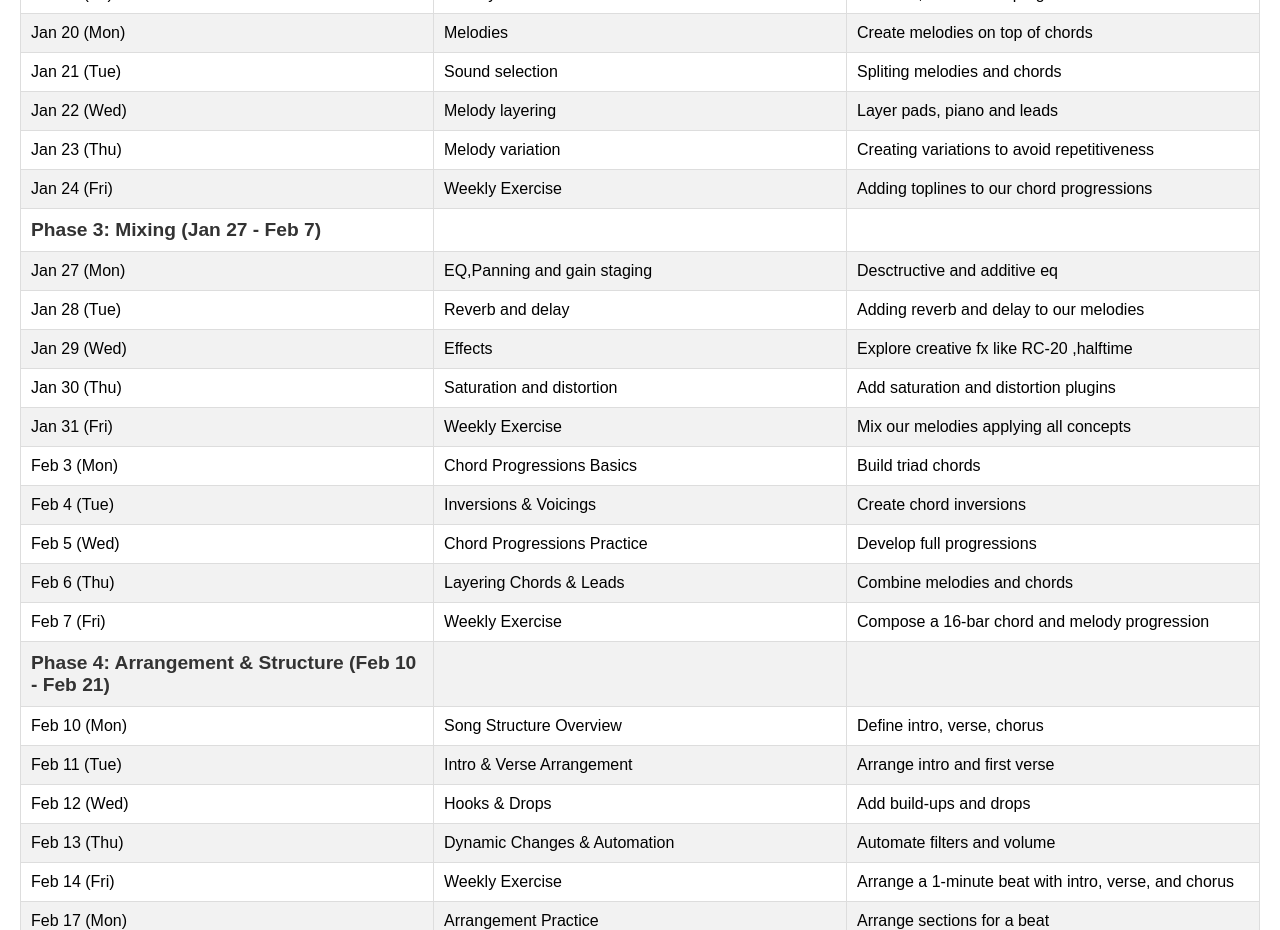
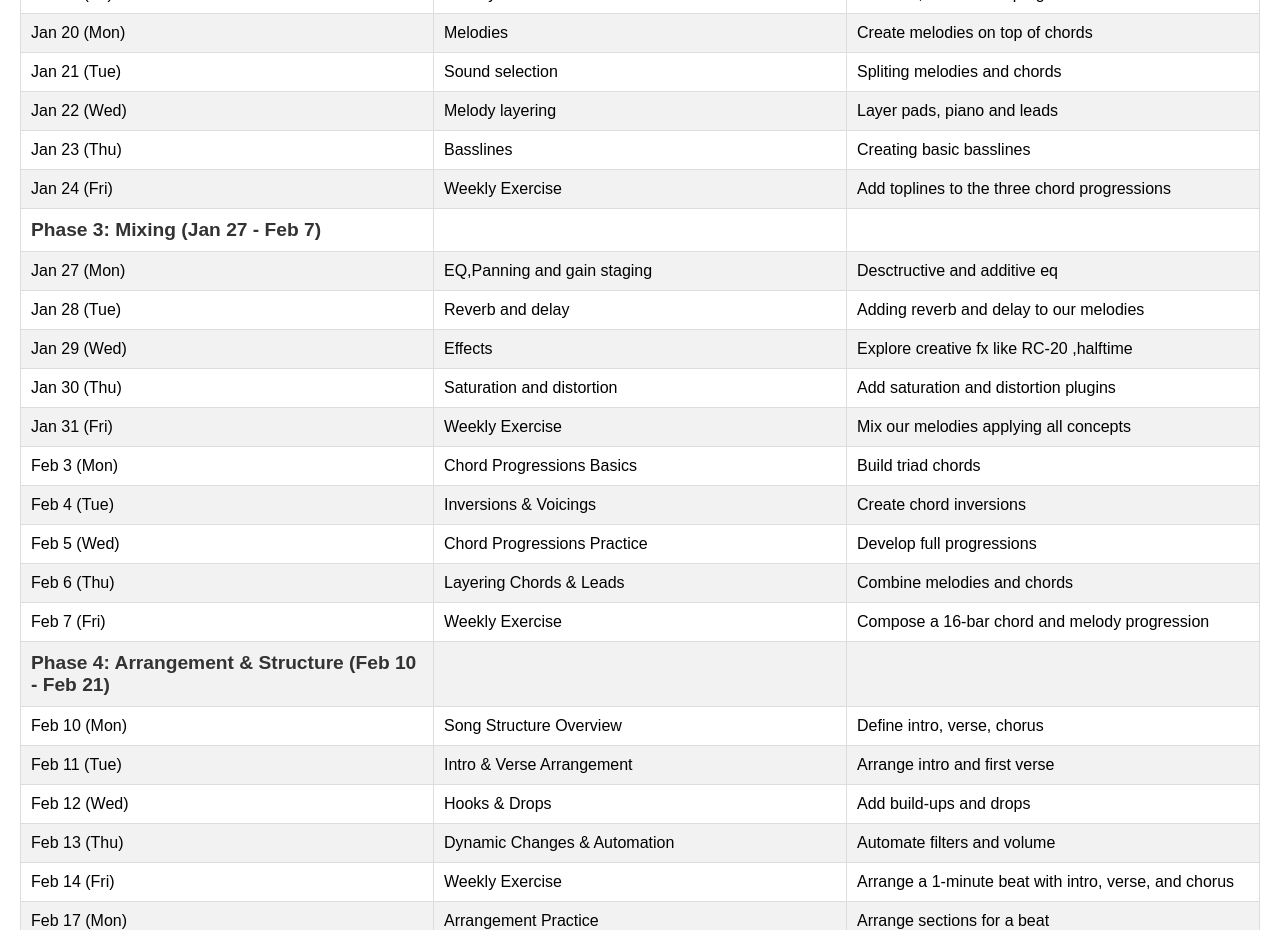
Before and after one commit to Calebndumbu/beat, a plain HTML site: page index.html in a window 1280 px wide. Shown: the part 820-1750 px from the top of the page. Drawn offline with Linux system fonts and the light colour scheme.

Commit message:
Update index.html

```diff
--- a/index.html
+++ b/index.html
@@ -119,13 +119,13 @@
         </tr>
         <tr>
           <td>Jan 23 (Thu)</td>
-          <td>Melody variation</td>
-          <td>Creating variations to avoid repetitiveness</td>
+          <td>Basslines</td>
+          <td>Creating basic basslines</td>
         </tr>
         <tr>
           <td>Jan 24 (Fri)</td>
           <td>Weekly Exercise</td>
-          <td>Adding toplines to our chord progressions</td>
+          <td>Add toplines to the three chord progressions</td>
         </tr>
         <tr>
           <td>
```
